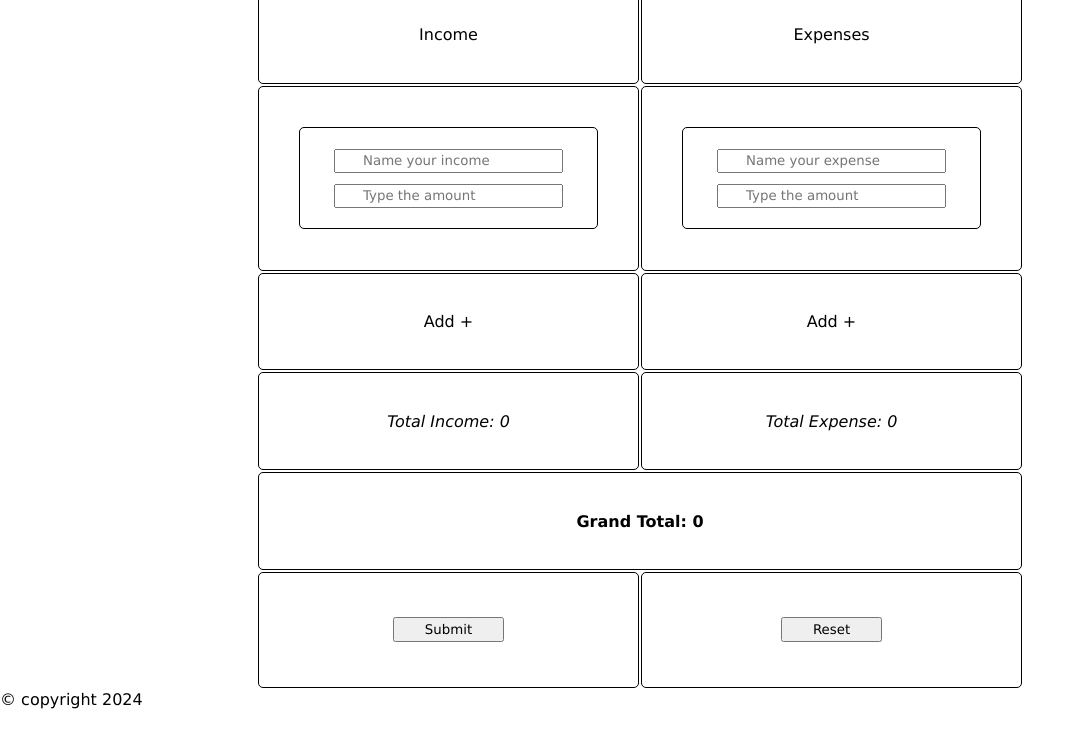
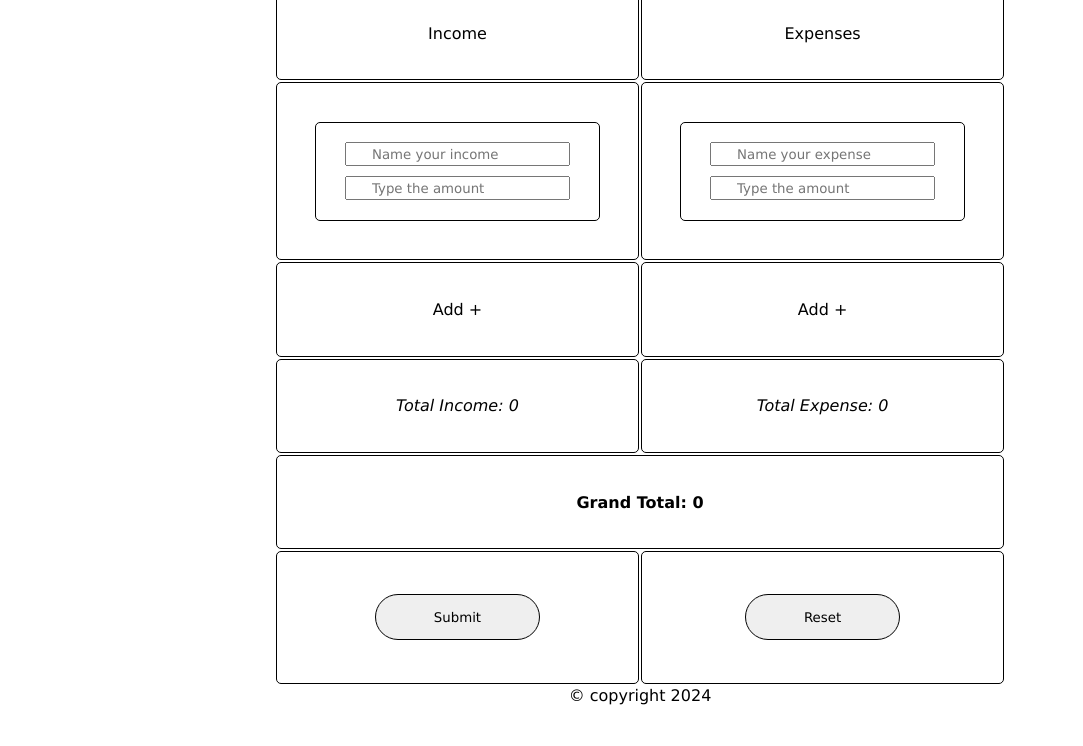
Before and after one commit to J8310048/Guided-Inquiry-9-----Budget-Tracker, a plain HTML site: page index.html in a window 1280 px wide. Shown: the part 54-800 px from the top of the page, without its empty margins (0-1083 px from the left). Drawn offline with Linux system fonts and the light colour scheme.

Commit message:
played around with SASS, didn't get far. Will try again tomorrow.

```diff
--- a/index.html
+++ b/index.html
@@ -67,7 +67,7 @@
                         <td id="grandTotal" colspan="2"><strong>Grand Total: 0</strong></td>
                     </tr>
                     <tr>
-                        <td><input type="submit" value="Submit"></td>
+                        <td><input type="submit" id="submitButton" value="Submit"></td>
                         <td><input type="reset" id="resetButton" onclick="resetTotals()"></td>
                     </tr>
                 </tfoot>
--- a/styles/styles.scss
+++ b/styles/styles.scss
@@ -4,18 +4,33 @@
     font-family: Verdana, Geneva, Tahoma, sans-serif;
 }
 
+$background-color1: #0026fd44;
+$background-color2: #f8fdf5;
+$submit-button-color1: #2b62f7;
+$submit-button-color2: #7395f2;
+$reset-button-color1: #d3dcec;
+$reset-button-color2: #5a5f67;
+
+@mixin animations {}
+
 @mixin hoverEffect {
-    background-color: rgba(0, 0, 0, 0.179);
-    border-radius: 5px;
-    padding: 10px;
+    background-color: $submit-button-color2;
+}
+
+@mixin flexRow {
+    display: flex;
+    flex-direction: row;
 }
 
 
-main {
+body {
+    display: flex;
+    justify-content: center;
+    flex-direction: column;
+    align-items: center;
 
     .input {
-        display: flex;
-        flex-direction: row;
+        @include flexRow();
         justify-content: space-evenly;
         margin-bottom: 10%;
     }
@@ -25,13 +40,16 @@ main {
         margin: 2% 0;
     }
 
-    button {
-        padding: 1% 5%;
+
+    #resetButton,
+    #submitButton {
+        padding: 5% 20%;
+        border-radius: 40px;
+        border: 1px solid black;
     }
 
     .submit-reset {
-        display: flex;
-        flex-direction: row;
+        @include flexRow();
     }
 }
 
@@ -47,10 +65,5 @@ table {
         padding: 5%;
     }
 
-    #currentRow {
-        display: flex;
-        flex-direction: column;
-        align-items: center;
-    }
 
 }
```
Also changed, not shown: script.js (+4 -6 lines), styles/styles.css, 1 other file.
